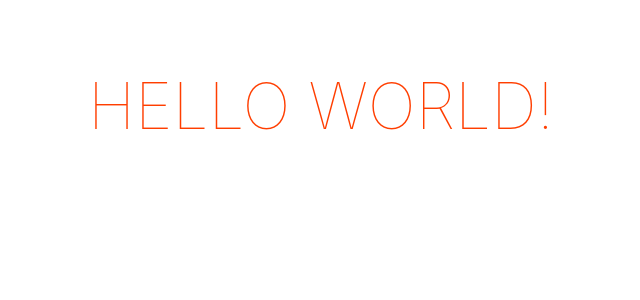
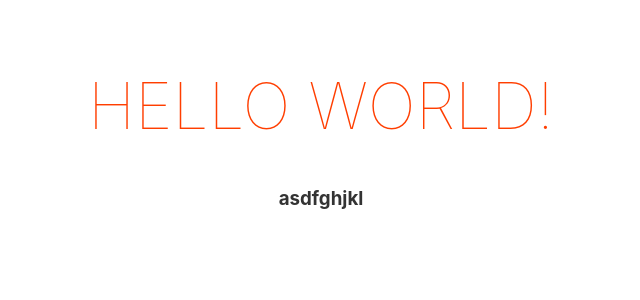
Before and after one commit to Jitendra-itpath/demo_s, a Svelte app: page / in a window 1280 px wide. Shown: the top 300 px of the page, without its empty margins (319-959 px from the left). Built offline with nearby package versions, Linux system fonts and the light colour scheme.

Commit message:
demo 123 added

```diff
--- a/src/App.svelte
+++ b/src/App.svelte
@@ -4,6 +4,7 @@
 
 <main>
 	<h1>Hello {name}!</h1>
+	<h3>asdfghjkl</h3>
 </main>
 
 <style>
```
